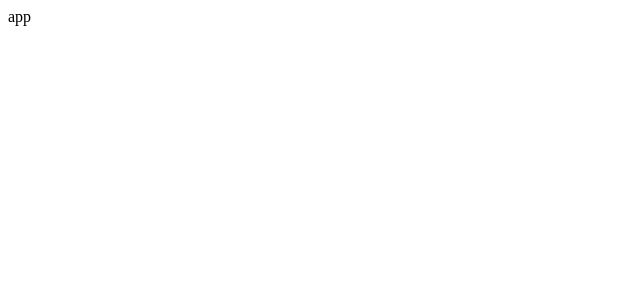
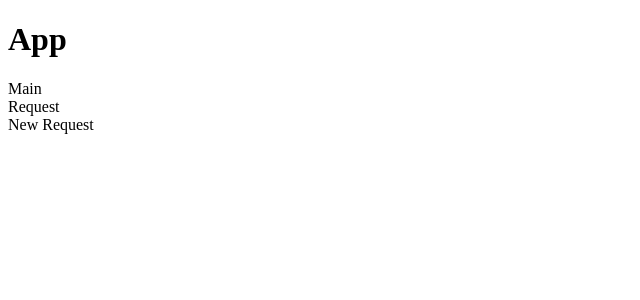
Before and after one commit to jsksru/cargo-trucking, a React (Create React App) app: page / in a window 1280 px wide. Shown: the top 300 px of the page, without its empty margins (0-640 px from the left). Built offline with nearby package versions, Linux system fonts and the light colour scheme.

Commit message:
added simple file and layout structure

```diff
--- a/src/App.js
+++ b/src/App.js
@@ -1,7 +1,14 @@
+import Main from './layouts/Main';
+import Request from './layouts/Request';
+import NewRequest from './layouts/NewRequest';
+
 function App() {
   return (
     <div>
-      app
+      <h1>App</h1>
+      <Main />
+      <Request />
+      <NewRequest />
     </div>
   );
 }
--- /dev/null
+++ b/src/layouts/Main/Main.js
@@ -0,0 +1,9 @@
+const Main = () => {
+  return (
+    <div>
+      Main
+    </div>
+  );
+};
+
+export default Main;
--- /dev/null
+++ b/src/layouts/Main/index.js
@@ -0,0 +1,2 @@
+import Main from './Main';
+export default Main;
--- /dev/null
+++ b/src/layouts/NewRequest/NewRequest.js
@@ -0,0 +1,9 @@
+const NewRequest = () => {
+  return (
+    <div>
+      New Request
+    </div>
+  );
+};
+
+export default NewRequest;
--- /dev/null
+++ b/src/layouts/NewRequest/index.js
@@ -0,0 +1,2 @@
+import NewRequest from './NewRequest';
+export default NewRequest;
--- /dev/null
+++ b/src/layouts/Request/Request.js
@@ -0,0 +1,9 @@
+const Request = () => {
+  return (
+    <div>
+      Request
+    </div>
+  );
+};
+
+export default Request;
--- /dev/null
+++ b/src/layouts/Request/index.js
@@ -0,0 +1,2 @@
+import Request from './Request';
+export default Request;
```
